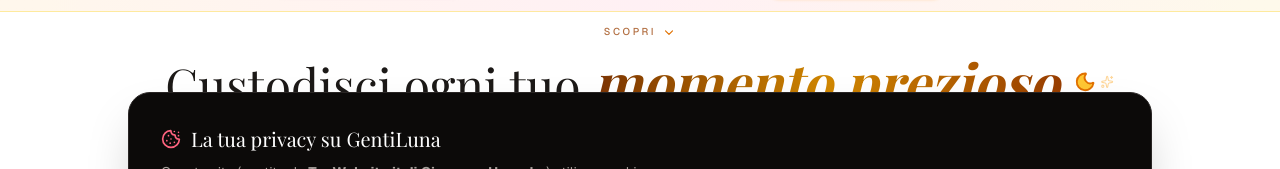
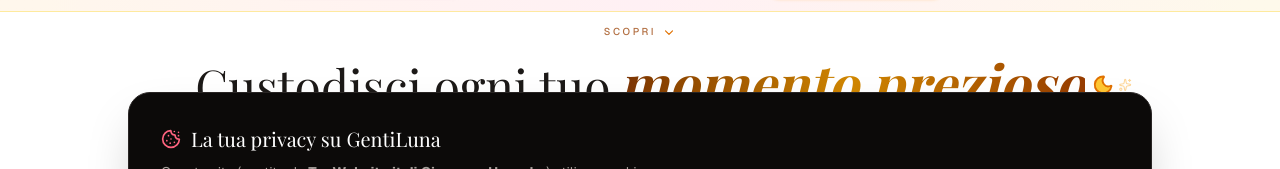
Before and after one commit to giuseppe44/wedding-platform, a Next.js app: page / in a window 1280 px wide. Shown: the part 446-615 px from the top of the page. Built offline with nearby package versions, Linux system fonts and the light colour scheme; a web font is replaced by a local one.

Commit message:
Add files via upload

```diff
--- a/src/app/page.tsx
+++ b/src/app/page.tsx
@@ -401,24 +401,27 @@ export default function Home() {
           </div>
 
           <div id="esplora-capitoli" className="max-w-7xl mx-auto px-6 pt-3 md:pt-4">
-              {/* Introduzione capitoli pulita ed editoriale - 2 RIGHE SU MOBILE, 1 RIGA SU DESKTOP */}
+              {/* Introduzione capitoli pulita ed editoriale - CENTRATURA PERFETTA ANCHE SU MOBILE */}
               <div className="relative z-30 mb-7 md:mb-9 max-w-5xl mx-auto text-center px-2 sm:px-4">
                 <motion.h2
                   initial={{ opacity: 0, y: 16 }}
                   whileInView={{ opacity: 1, y: 0 }}
                   viewport={{ once: true }}
-                  className="text-3xl sm:text-4xl lg:text-5xl font-serif text-stone-900 mb-3.5 relative z-10 leading-[1.2] whitespace-normal sm:whitespace-nowrap"
+                  className="text-3xl sm:text-4xl lg:text-5xl font-serif text-stone-900 mb-3.5 relative z-10 leading-[1.25] text-center"
                 >
-                  <span className="block sm:inline">Custodisci ogni tuo </span>
+                  <span className="block sm:inline sm:mr-2">Custodisci ogni tuo</span>
+
                   <motion.span
                     animate={{ y: [0, -3, 0], scale: [1, 1.015, 1] }}
                     transition={{ duration: 3.6, repeat: Number.POSITIVE_INFINITY, ease: "easeInOut" }}
-                    className="relative inline-flex items-center align-baseline mt-1 sm:mt-0"
+                    className="relative inline-block align-baseline mt-1 sm:mt-0"
                   >
-                    <span className="text-transparent bg-clip-text bg-gradient-to-r from-amber-900 via-yellow-600 to-amber-800 italic font-bold text-3xl sm:text-5xl lg:text-[3.4rem] pr-2">
+                    <span className="text-transparent bg-clip-text bg-gradient-to-r from-amber-900 via-yellow-600 to-amber-800 italic font-bold text-3xl sm:text-5xl lg:text-[3.4rem]">
                       momento prezioso
                     </span>
-                    <span className="inline-flex items-center gap-1 ml-1 sm:ml-2 shrink-0 pointer-events-none select-none">
+
+                    {/* Luna e stelline posizionate in assoluto a destra: non sbilanciano la centratura del testo */}
+                    <span className="absolute left-full top-1/2 -translate-y-1/2 flex items-center gap-1 pl-1.5 sm:pl-2 pointer-events-none select-none whitespace-nowrap">
                       <motion.span
                         animate={{ opacity: [0.55, 1, 0.55], scale: [0.92, 1.12, 0.92], rotate: [-4, 6, -4] }}
                         transition={{ duration: 2.8, repeat: Number.POSITIVE_INFINITY, ease: "easeInOut" }}
```
